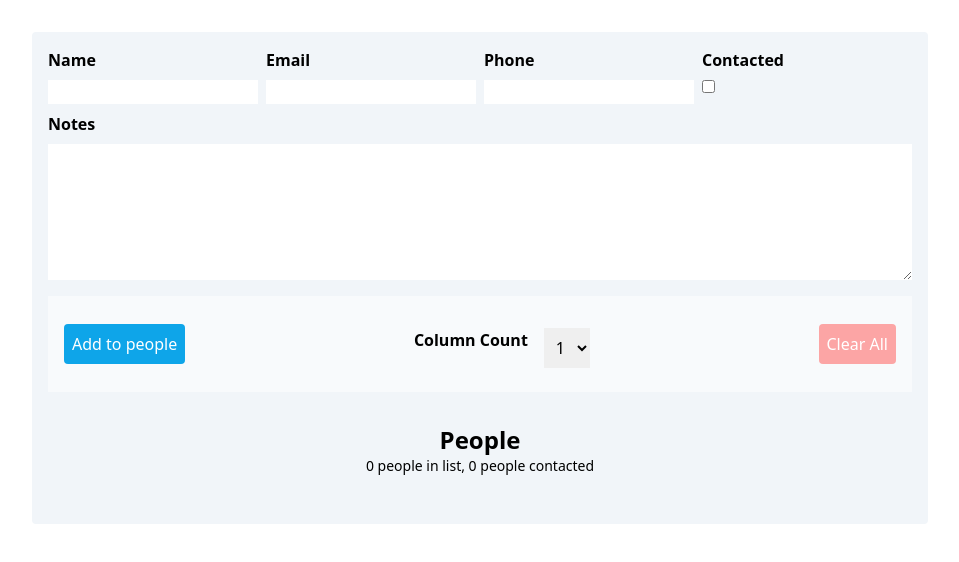
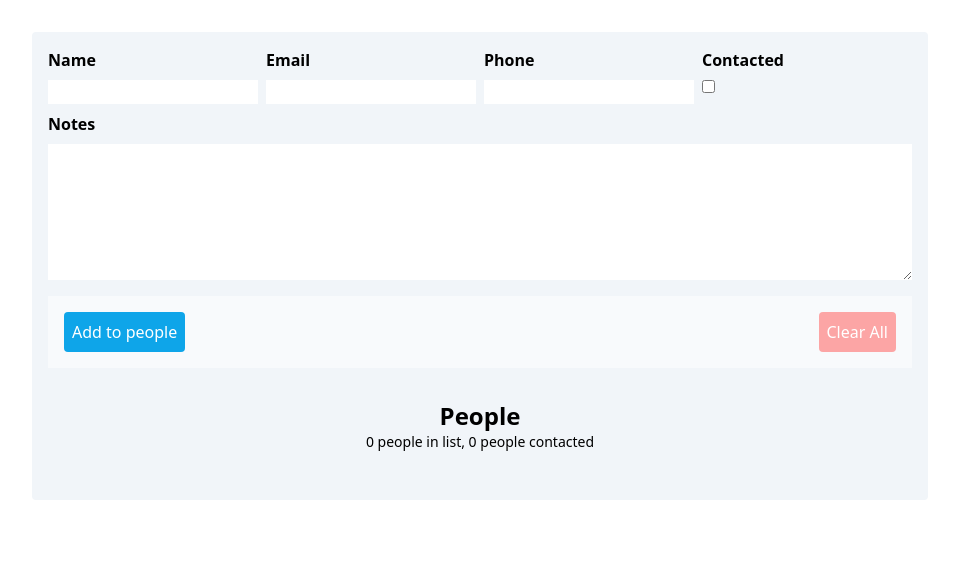
Before and after one commit to MSAZ89/typescriptlearning-1, a React (Vite) app: page / in a window 1280 px wide. Shown: the top 562 px of the page, without its empty margins (160-1119 px from the left). Built offline with nearby package versions, Linux system fonts and the light colour scheme.

Commit message:
main + sections

```diff
--- a/src/App.tsx
+++ b/src/App.tsx
@@ -29,7 +29,6 @@ const App = () => {
   const emailRef = useRef<HTMLInputElement>(null);
   const [contacted, setContacted] = useState<boolean>(false);
   const [people, setPeople] = useState<Person[]>([]);
-  const [columnCount, setColumnCount] = useState<number>(1);
   const addToPeople = () => {
     if (nameInputRef.current !== null && phoneInputRef.current !== null) {
       if (
@@ -70,7 +69,7 @@ const App = () => {
   return (
     <MainLayout>
       {/*BEGIN PERSONAL INFO*/}
-      <div className="sm:flex gap-2">
+      <section className="sm:flex gap-2">
         {/*name*/}
         <div className="sm:w-1/4">
           <label className="block mb-2 font-bold">Name</label>
@@ -84,11 +83,7 @@ const App = () => {
         {/*age*/}
         <div className="sm:w-1/4">
           <label className="block mb-2 font-bold">Phone</label>
-          <input
-            type="text"
-            className="block mb-2 w-full"
-            ref={phoneInputRef}
-          />
+          <input type="tel" className="block mb-2 w-full" ref={phoneInputRef} />
         </div>
         {/*contacted*/}
         <div className="sm:w-1/4">
@@ -100,52 +95,41 @@ const App = () => {
             onChange={() => setContacted(!contacted)}
           />
         </div>
-      </div>
+      </section>
       {/*Notes*/}
-      <div>
+      <section>
         <label className="block mb-2 font-bold">Notes</label>
         <textarea
           rows={5}
           className="block mb-2 w-full p-2"
           ref={notesRef}
         ></textarea>
-      </div>
-      {/*Add to people button, column count, and clear all button*/}
-      <div className="flex gap-8 items-center justify-between my-4 bg-slate-50 p-4">
+      </section>
+      {/*Add to people button and clear all button*/}
+      <section className="flex gap-8 items-center justify-between my-4 bg-slate-50 p-4">
         <button
           className="bg-sky-500 hover:bg-sky-700 transition-all p-2 rounded text-white h-10"
           onClick={() => addToPeople()}
         >
           Add to people
         </button>{" "}
-        {/*select dropdown for column count*/}
-        <div className="mt-4 flex gap-4">
-          <label className="mb-2 font-bold">Column Count</label>
-          <select
-            className="mb-2 w-auto p-2"
-            onChange={(e) => setColumnCount(parseInt(e.target.value))}
-          >
-            <option value="1">1</option>
-            <option value="2">2</option>
-          </select>
-        </div>
         <button
           className="bg-red-300 hover:bg-red-500 transition-all p-2 rounded text-white h-10"
           onClick={() => removeAllPeople()}
         >
           Clear All
         </button>
-      </div>
+      </section>
       {/*Show people stats*/}
-      <div className="my-8 mx-auto text-center">
+      <section className="my-8 mx-auto text-center">
         <h2 className="text-2xl font-bold">People</h2>
         <p className="text-sm">
           {people.length} people in list, {contactedPeople.length}{" "}
           {contactedPeople.length === 1 ? "person" : "people"} contacted
         </p>
-      </div>
+      </section>
       {/*People list*/}
-      <div className={"grid grid-cols-" + columnCount}>
+      <section className={"grid grid-cols-1"}>
         {people.map((person, index) => {
           return (
             <li
@@ -206,7 +190,7 @@ const App = () => {
             </li>
           );
         })}
-      </div>
+      </section>
     </MainLayout>
   );
 };
--- a/src/layouts/mainlayout.tsx
+++ b/src/layouts/mainlayout.tsx
@@ -4,8 +4,8 @@ export default function MainLayout({
   children: React.ReactNode;
 }) {
   return (
-    <div className="p-4 bg-slate-100 rounded max-w-4xl mx-auto m-4 my-8">
+    <main className="p-4 bg-slate-100 rounded max-w-4xl mx-auto m-4 my-8">
       {children}
-    </div>
+    </main>
   );
 }
```
